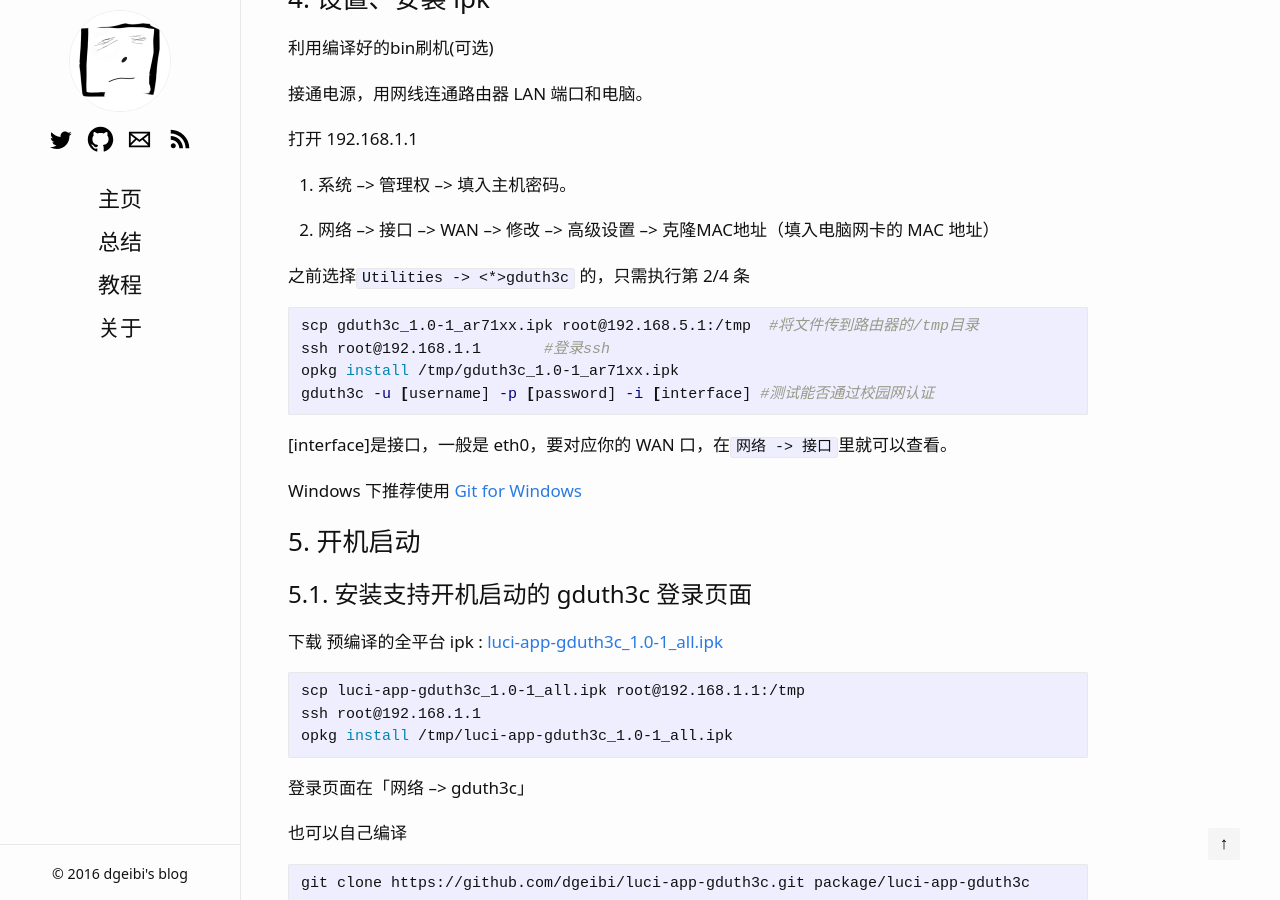
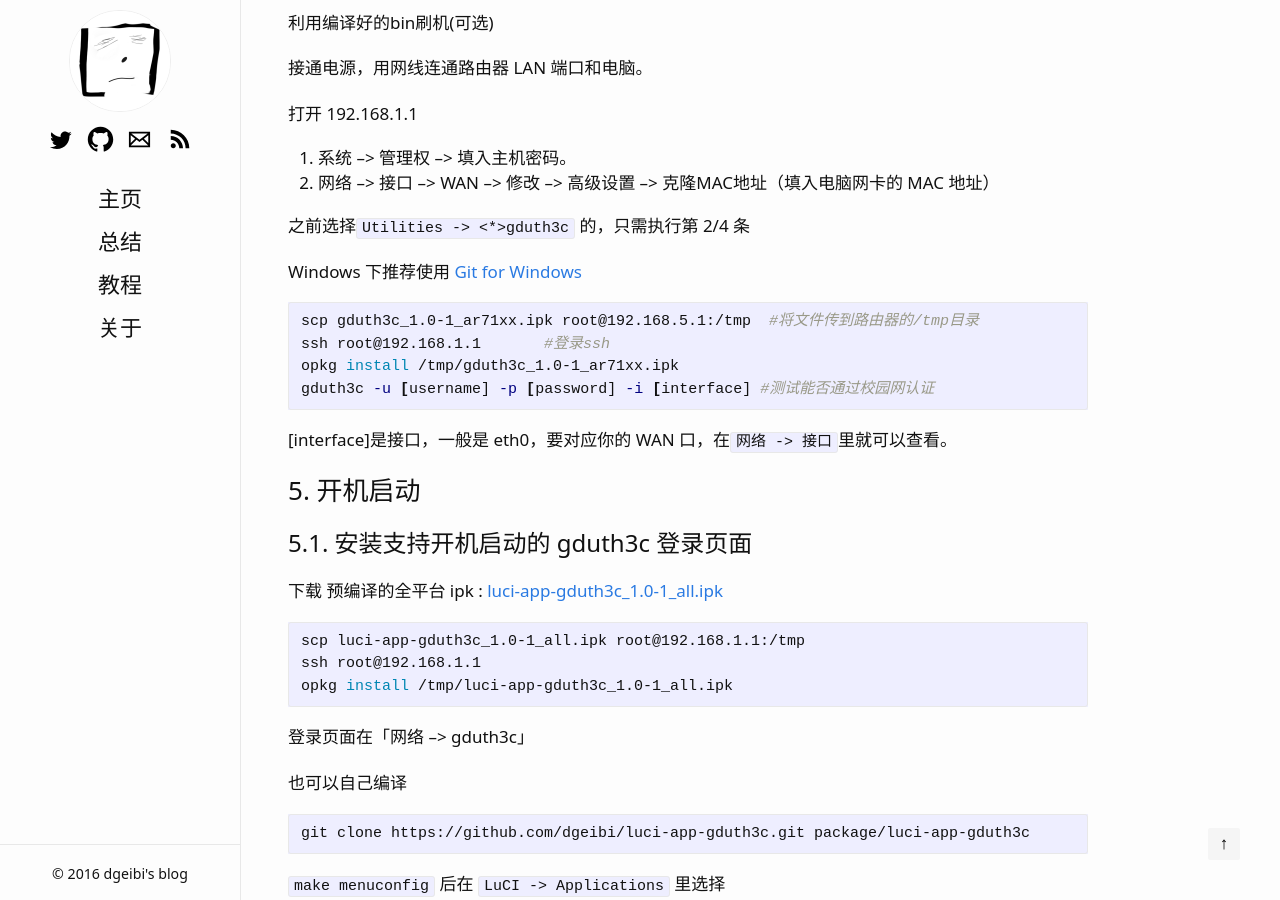
Before and after one commit to dgeibi/dgeibi.github.com, a Jekyll site: the page built from _posts/2015-11-19-openwrt-h3c.md, in a window 1280 px wide and 900 px high, scrolled down 2409 px. Built offline with Jekyll 4.4.1, drawn with Linux system fonts in a browser that asks for light colours; some of the changed lines change nothing that is shown.

Commit message:
update at 2016-09-17 09:33:35 UTC

````diff
--- a/_posts/2015-11-19-openwrt-h3c.md
+++ b/_posts/2015-11-19-openwrt-h3c.md
@@ -25,9 +25,8 @@
 
 操作过程中可能遇到网络问题，可参考以下解决方案
 
-[设置终端下的代理](/2015/terminal-proxy/)
-
-[解决恶劣环境下 Ubuntu 更新源 Hash Sum mismatch 错误](/2015/fix-apt-hash/)
+* [设置终端下的代理](/2015/11/25/terminal-proxy/)
+* [解决恶劣环境下 Ubuntu 更新源 Hash Sum mismatch 错误](/2015/12/02/fix-apt-hash/)
 
 ```bash
 sudo apt-get update
@@ -104,10 +103,11 @@
 打开 192.168.1.1
 
 1. 系统 --> 管理权 --> 填入主机密码。
-
 2. 网络 --> 接口 --> WAN --> 修改 --> 高级设置 --> 克隆MAC地址（填入电脑网卡的 MAC 地址）
 
 之前选择`Utilities -> <*>gduth3c` 的，只需执行第 2/4 条
+
+Windows 下推荐使用 [Git for Windows](https://git-scm.com/)
 
 ```bash
 scp gduth3c_1.0-1_ar71xx.ipk root@192.168.5.1:/tmp  #将文件传到路由器的/tmp目录
@@ -117,8 +117,6 @@
 ```
 
 [interface]是接口，一般是 eth0，要对应你的 WAN 口，在`网络 -> 接口`里就可以查看。
-
-Windows 下推荐使用 [Git for Windows](https://git-scm.com/)
 
 ## 开机启动
 
@@ -131,6 +129,7 @@
 ssh root@192.168.1.1
 opkg install /tmp/luci-app-gduth3c_1.0-1_all.ipk
 ```
+
 登录页面在「网络 --> gduth3c」
 
 也可以自己编译
````
